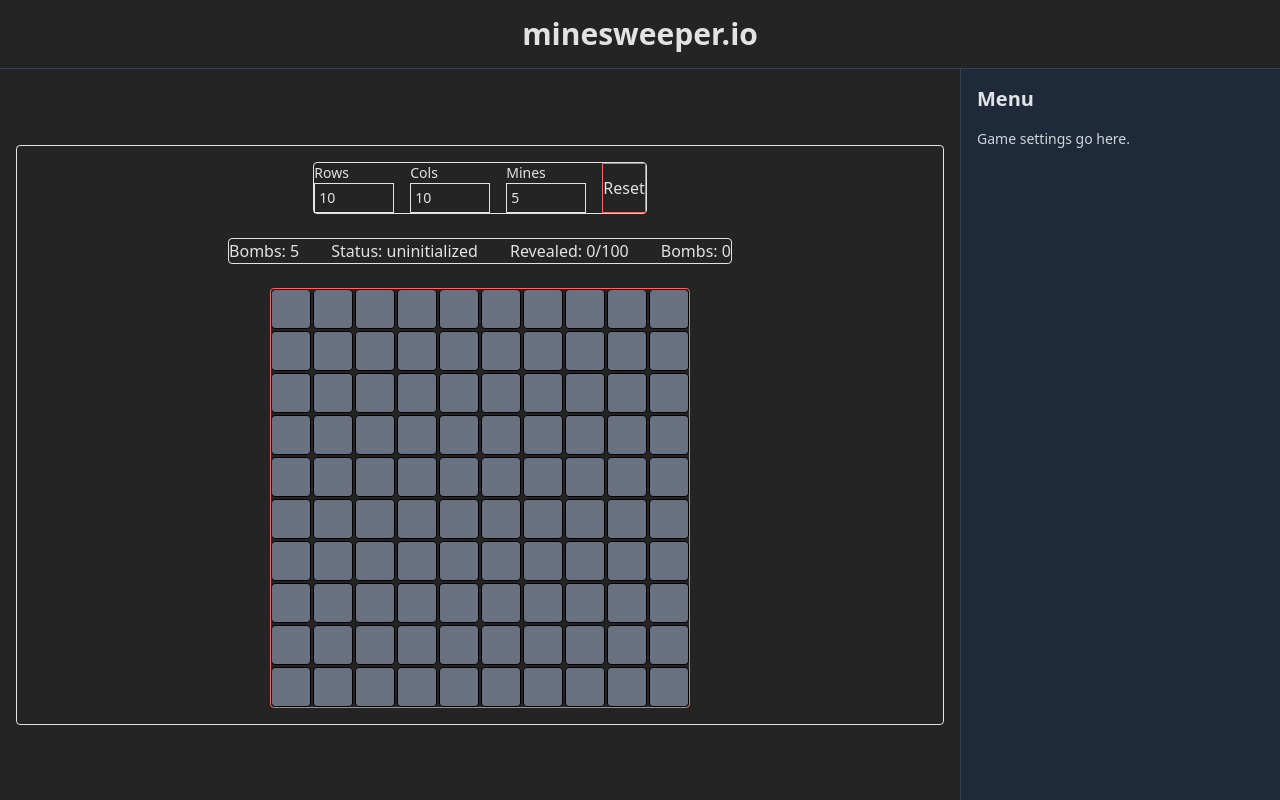
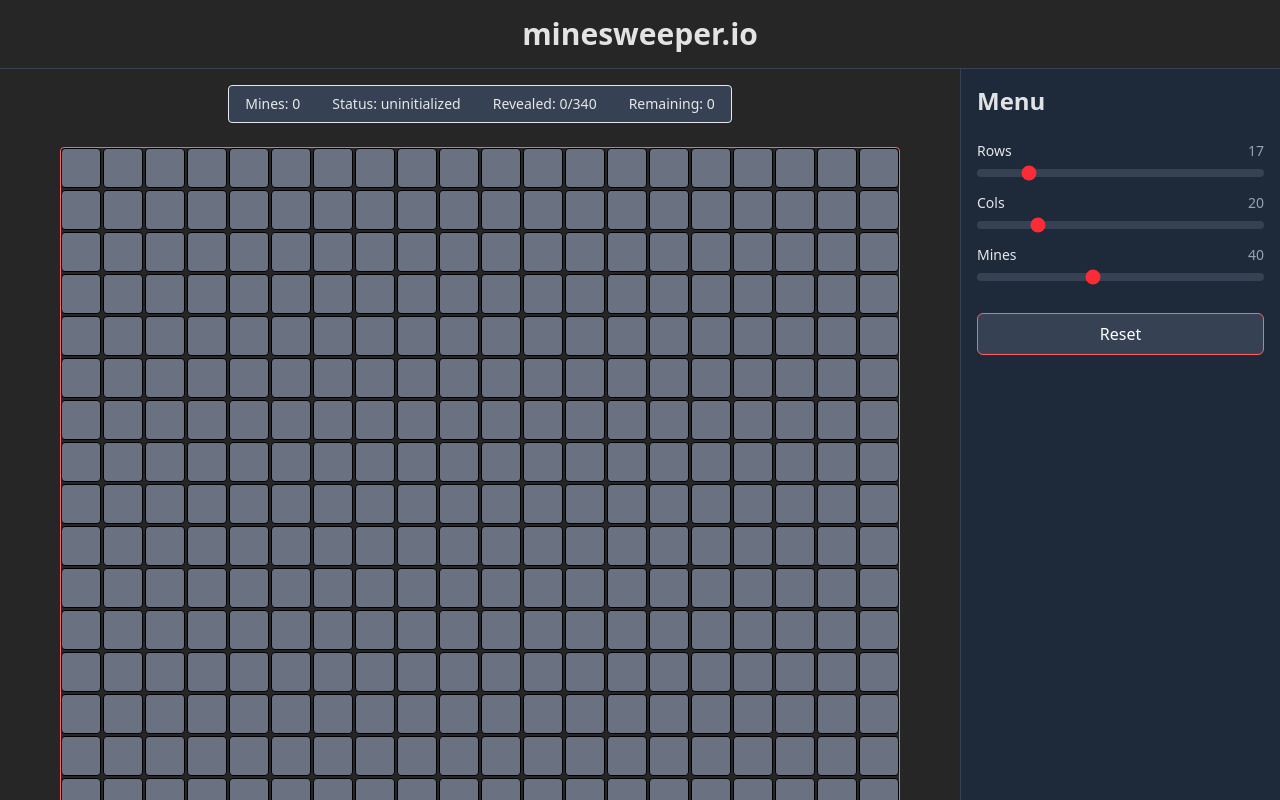
Before and after one commit to ruasidev/minesweeper.io, a React (Vite) app: page / in a window 1280 px wide. Built offline with nearby package versions, Linux system fonts and the light colour scheme.

Commit message:
More UI tweaks

```diff
--- a/src/App.tsx
+++ b/src/App.tsx
@@ -1,6 +1,17 @@
-import Game from './pages/Game'
+import { useState } from "react"
+import Game from "./pages/Game"
+import { NumberInput } from "./components/NumberInput"
 
 function App() {
+  const [rows, setRows] = useState(17)
+  const [cols, setCols] = useState(20)
+  const [mines, setMines] = useState(40)
+  const [resetKey, setResetKey] = useState(0)
+
+  function handleReset() {
+    setResetKey(prev => prev + 1)
+  }
+
   return (
     <div className="h-screen w-screen flex flex-col">
       <header className="p-4 text-center border-b border-gray-700">
@@ -8,18 +19,29 @@ function App() {
       </header>
 
       <main className="flex flex-1 overflow-hidden">
-        {/* Board on the left */}
-        <div className="flex-1 flex items-center justify-center overflow-auto p-4">
-          <Game />
+        {/* left: scrollable in both directions */}
+        <div className="flex-1 overflow-auto p-4">
+          <div className="flex flex-col items-center gap-6 min-w-max">
+            <Game rows={rows} cols={cols} mines={mines} resetKey={resetKey} />
+          </div>
         </div>
 
-        {/* Panel on the right */}
-        <aside className="w-80 border-l border-gray-700 p-4 bg-gray-800">
-          <h2 className="text-xl font-semibold mb-4">Menu</h2>
-          {/* Example controls */}
+        {/* right: controls menu */}
+        <aside className="w-80 border-l border-gray-700 p-4 bg-gray-800 flex flex-col gap-6">
+          <h2 className="text-2xl font-semibold">Menu</h2>
+
           <div className="space-y-4">
-            <p className="text-sm text-gray-300">Game settings go here.</p>
+            <NumberInput label="Rows" value={rows} onChange={setRows} />
+            <NumberInput label="Cols" value={cols} onChange={setCols} />
+            <NumberInput label="Mines" value={mines} onChange={setMines} />
           </div>
+
+          <button
+            onClick={handleReset}
+            className="mt-2 px-4 py-2 rounded-md border border-red-400 bg-gray-700 text-white hover:bg-gray-600"
+          >
+            Reset
+          </button>
         </aside>
       </main>
     </div>
--- a/src/components/NumberInput.tsx
+++ b/src/components/NumberInput.tsx
@@ -2,14 +2,20 @@ import type { NumberInputProps } from "../game/types";
 
 export function NumberInput({ label, value, onChange }: NumberInputProps) {
   return (
-        <label className="flex flex-col text-sm">
-            {label}
+    <div className="flex flex-col gap-2">
+      <div className="flex justify-between items-center">
+        <label className="text-sm font-medium text-gray-200">{label}</label>
+        <span className="text-sm text-gray-400">{value}</span>
+      </div>
       <input
-                type="number"
+        type="range"
         value={value}
+        min={1}
+        max={99}
         onChange={(e) => onChange(Number(e.target.value))}
-                className="border p-1 w-20"
+        className="w-full h-2 rounded-lg appearance-none bg-gray-700 cursor-pointer
+                   accent-red-500 focus:outline-none focus:ring-2 focus:ring-red-500"
       />
-        </label>
+    </div>
   )
 }
--- a/src/index.css
+++ b/src/index.css
@@ -7,7 +7,7 @@
 
   color-scheme: light dark;
   color: rgba(255, 255, 255, 0.87);
-  background-color: #242424;
+  background-color: #262626;
 
   font-synthesis: none;
   text-rendering: optimizeLegibility;
--- a/src/pages/Game.tsx
+++ b/src/pages/Game.tsx
@@ -1,25 +1,26 @@
-import { useEffect, useState } from "react";
-import { createEmptyBoard, populateBoard, revealCell, flagCell } from "../game/board";
+import { useEffect, useState } from "react"
+import { createEmptyBoard, populateBoard, revealCell, flagCell } from "../game/board"
 import type { Board as BoardType } from "../game/types"
+import Board from "../components/Board"
 
-import { NumberInput } from "../components/NumberInput";
-import Board from "../components/Board";
+type GameProps = {
+  rows: number
+  cols: number
+  mines: number
+  resetKey: number // added: a key to trigger resets from App
+}
 
-export default function Game() {
-    const [rows, setRows] = useState(10);
-    const [cols, setCols] = useState(10);
-    const [mines, setMines] = useState(5);
+export default function Game({ rows, cols, mines, resetKey }: GameProps) {
   const [board, setBoard] = useState<BoardType>(() => createEmptyBoard(rows, cols))
   const [initialized, setInitialized] = useState(false)
 
   useEffect(() => {
-        console.log("Creating new game...")
     resetGame()
-    }, [rows, cols, mines])
+  }, [rows, cols, mines, resetKey]) // reset whenever values or resetKey changes
 
   function handleClickCell(row: number, col: number) {
     setBoard(prev => {
-            if(!initialized) {
+      if (!initialized) {
         const withMines = populateBoard(prev, mines, row, col, { excludeAdj: true })
         setInitialized(true)
         return revealCell(withMines, row, col)
@@ -38,24 +39,18 @@ export default function Game() {
   }
 
   return (
-        <div className="container flex border rounded-sm flex-col items-center gap-6 p-4">
-            {/* CONTROLS */}
-            <div className="border rounded-sm flex gap-4">
-                <NumberInput label="Rows" value={rows} onChange={setRows} />
-                <NumberInput label="Cols" value={cols} onChange={setCols} />
-                <NumberInput label="Mines" value={mines} onChange={setMines} />
-                <button className="border border-red-400" onClick={resetGame}>Reset</button>
+    <div className="flex flex-col items-center gap-6 w-full">
+      {/* game stats */}
+      <div className="border rounded-sm flex gap-8 px-4 py-2 bg-gray-700 text-sm text-gray-200">
+        <div>Mines: {board.mines}</div>
+        <div>Status: {board.status}</div>
+        <div>
+          Revealed: {board.revealedCount}/{rows * cols - board.mines}
+        </div>
+        <div>Remaining: {board.mines - board.flaggedCount}</div>
       </div>
 
-            {/* STATS */}
-            <div className="border rounded-sm flex gap-8">
-                <div>Bombs: {mines}</div>
-                <div>Status: {board.status}</div>
-                <div>Revealed: {board.revealedCount}/{rows*cols - board.mines}</div>
-                <div>Bombs: {board.mines - board.flaggedCount}</div>
-            </div>
-
-            {/* BOARD */}
+      {/* board */}
       <Board
         board={board}
         onClickCell={handleClickCell}
```
Lines whose indentation alone changed are shown as unchanged.
